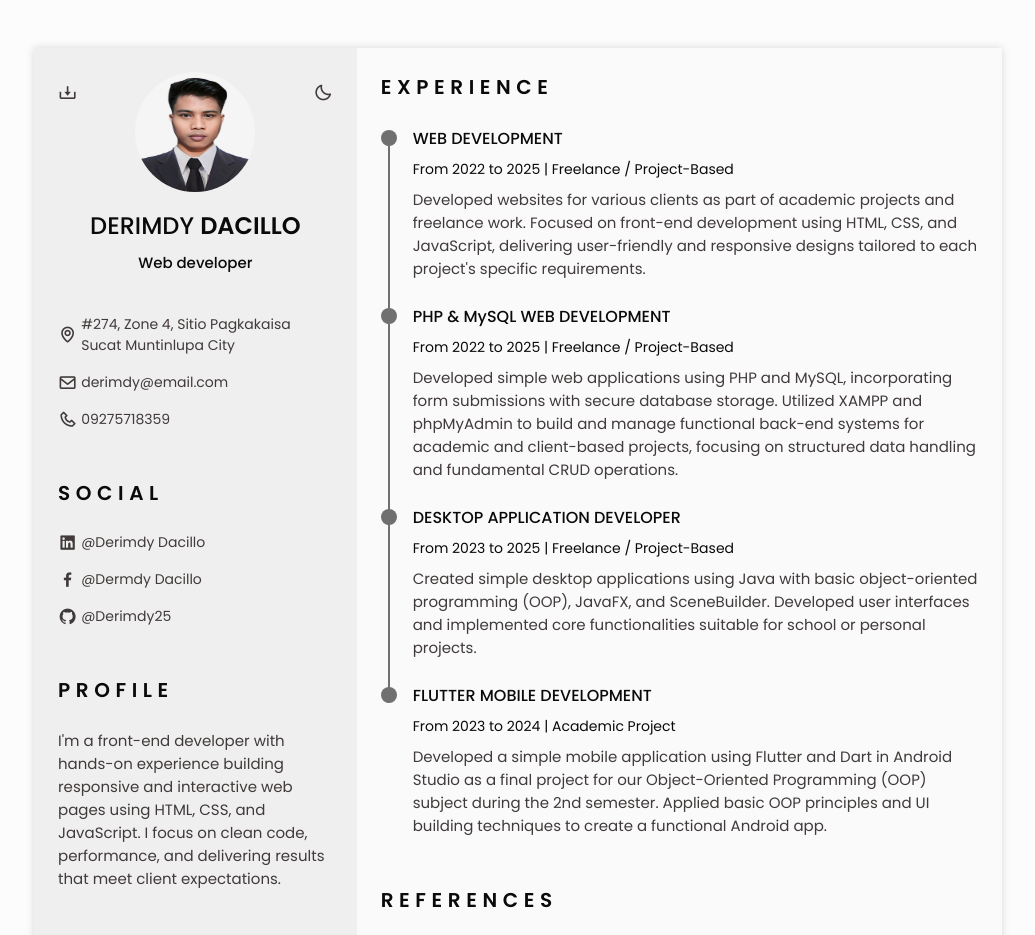
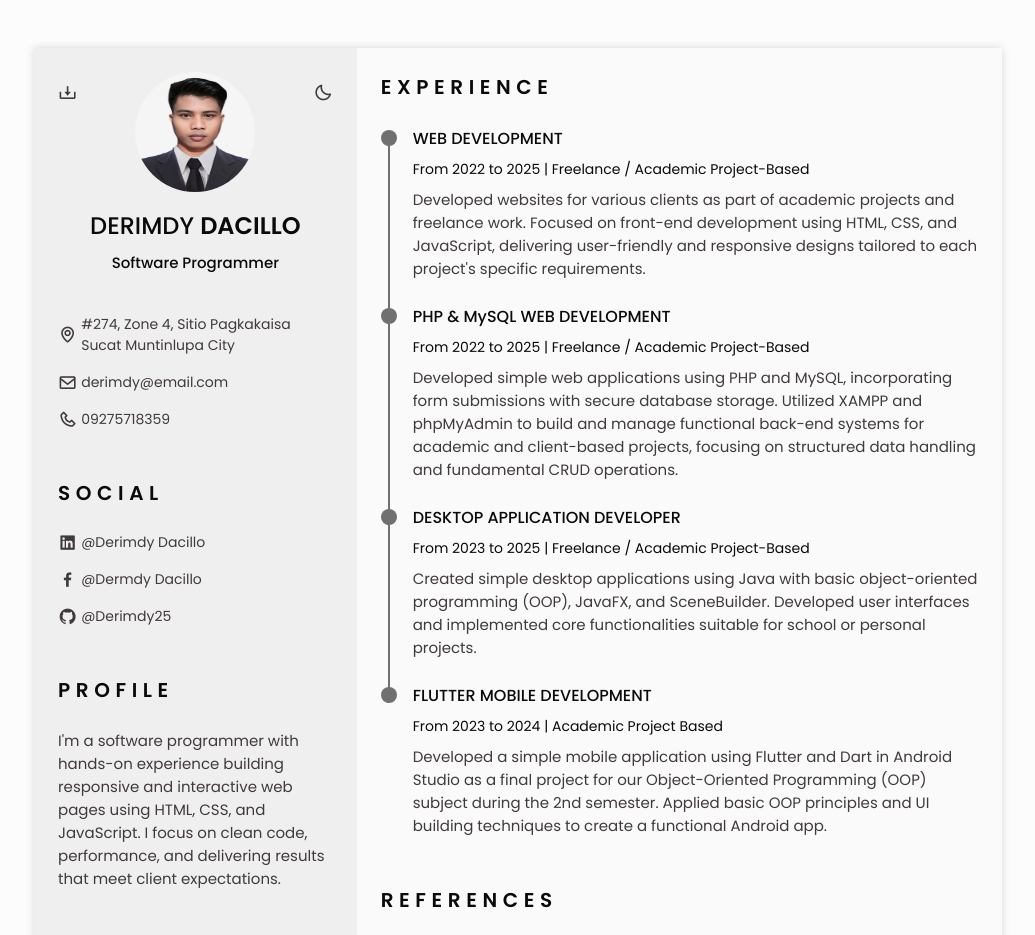
Before and after one commit to Derimdy25/derimdy-Cv, a plain HTML site: page index.html in a window 1280 px wide. Shown: the top 935 px of the page, without its empty margins (122-1157 px from the left). Drawn offline with nearby package versions, Linux system fonts and the light colour scheme.

Commit message:
update all details

```diff
--- a/index.html
+++ b/index.html
@@ -70,7 +70,7 @@
                                 <img src="assets/img/profile.jpg" alt="" class="home__img">
 
                                 <h1 class="home__title">DERIMDY <b>DACILLO</b></h1>
-                                <h3 class="home__profession">Web developer</h3>
+                                <h3 class="home__profession">Software Programmer</h3>
 
                                 <div>
                                     <!-- Button to download your CV saved in the pdf folder. Available for mobile -->
@@ -122,7 +122,7 @@
                     <!--========== PROFILE ==========-->
                     <section class="profile section" id="profile">
                         <h2 class="section-title">Profile</h2>
-                        <p class="profile__description">I'm a front-end developer with hands-on
+                        <p class="profile__description">I'm a software programmer with hands-on
                       experience building responsive and interactive
                        web pages using HTML, CSS, and JavaScript.
                         I focus on clean code, performance, and
@@ -238,7 +238,7 @@
 
                                 <div class="experience__data bd-grid">
                                     <h3 class="experience__title">WEB DEVELOPMENT</h3>
-                                    <span class="experience__company">From 2022 to 2025 | Freelance / Project-Based</span>
+                                    <span class="experience__company">From 2022 to 2025 | Freelance / Academic Project-Based</span>
                                     <p class="experience__description">Developed websites for various clients as part of academic projects and freelance work. Focused on front-end development using HTML, CSS, and JavaScript, delivering user-friendly and responsive designs tailored to each project's specific requirements.</p>
                                 </div>
                             </div>
@@ -251,7 +251,7 @@
 
                                 <div class="experience__data bd-grid">
                                     <h3 class="experience__title">PHP & MySQL WEB DEVELOPMENT</h3>
-                                    <span class="experience__company">From 2022 to 2025 | Freelance / Project-Based</span>
+                                    <span class="experience__company">From 2022 to 2025 | Freelance / Academic Project-Based</span>
                                     <p class="experience__description">Developed simple web applications using PHP and MySQL, incorporating form submissions with secure database storage. Utilized XAMPP and phpMyAdmin to build and manage functional back-end systems for academic and client-based projects, focusing on structured data handling and fundamental CRUD operations.</p>
                                 </div>
                             </div>
@@ -264,7 +264,7 @@
 
                                 <div class="experience__data bd-grid">
                                     <h3 class="experience__title">DESKTOP APPLICATION DEVELOPER</h3>
-                                    <span class="experience__company">From 2023 to 2025 | Freelance / Project-Based</span>
+                                    <span class="experience__company">From 2023 to 2025 | Freelance / Academic Project-Based</span>
                                     <p class="experience__description">Created simple desktop applications using Java with basic object-oriented programming (OOP), JavaFX, and SceneBuilder. Developed user interfaces and implemented core functionalities suitable for school or personal projects.</p>
                                 </div>
                             </div>
@@ -277,7 +277,7 @@
 
                                 <div class="experience__data bd-grid">
                                     <h3 class="experience__title">FLUTTER MOBILE DEVELOPMENT</h3>
-                                    <span class="experience__company">From 2023 to 2024 | Academic Project</span>
+                                    <span class="experience__company">From 2023 to 2024 | Academic Project Based</span>
                                     <p class="experience__description">Developed a simple mobile application using Flutter and Dart in Android Studio as a final project for our Object-Oriented Programming (OOP) subject during the 2nd semester. Applied basic OOP principles and UI building techniques to create a functional Android app.</p>
                                 </div>
                             </div>
@@ -313,10 +313,10 @@
                         <div class="languages__container">
                             <ul class="languages__content bd-grid">
                                 <li class="languages__name">
-                                    <span class="languages__circle"></span>English
+                                    <span class="languages__circle"></span>Filipino
                                 </li>
                                 <li class="languages__name">
-                                    <span class="languages__circle"></span>Filipino
+                                    <span class="languages__circle"></span>English
                                 </li>
                             </ul>
                         </div>
@@ -338,7 +338,7 @@
                             </div>
                             <div class="interests__content">
                                 <i class='bx bxs-movie interests__icon' ></i>
-                                <span class="interests__name">Watch</span>
+                                <span class="interests__name">Watch Tutorials</span>
                             </div>
                             <div class="interests__content">
                                 <i class='bx bx-dumbbell interests__icon' ></i>
```
Also changed, not shown: 1 other file.
